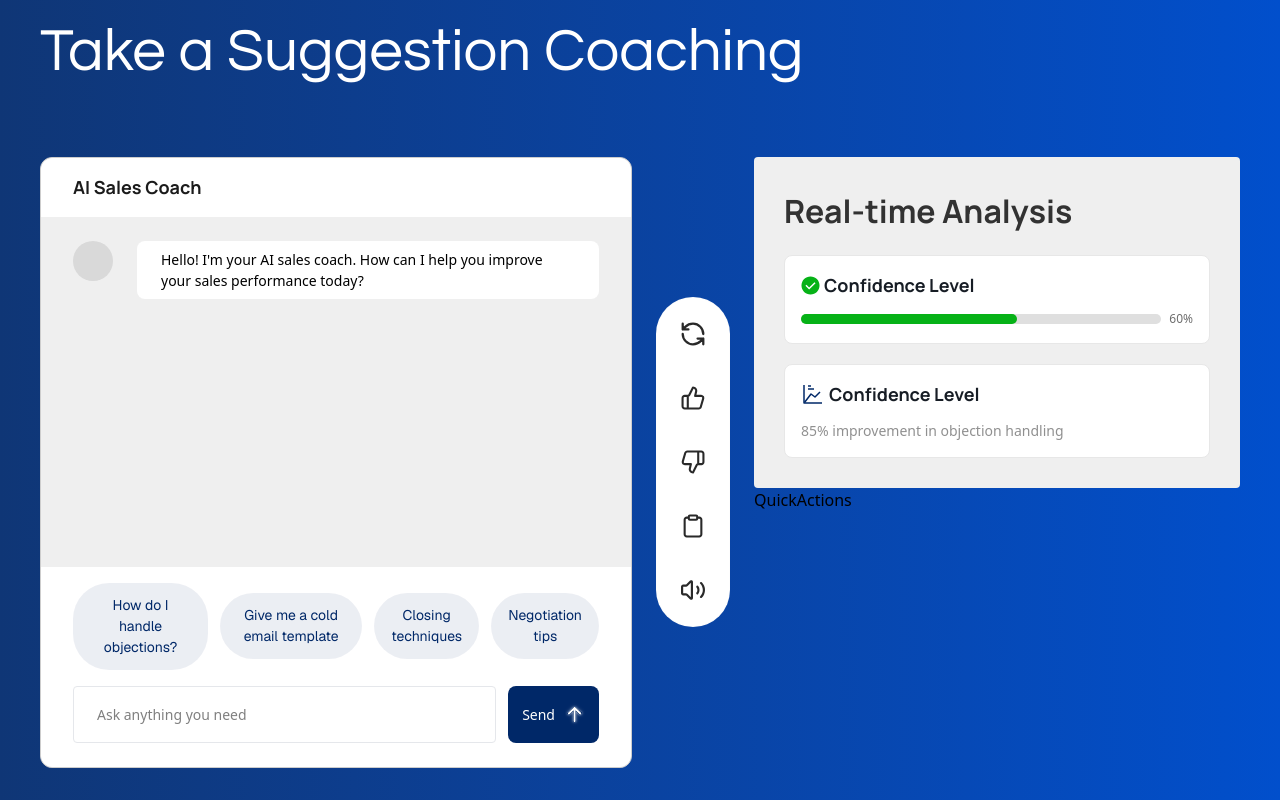
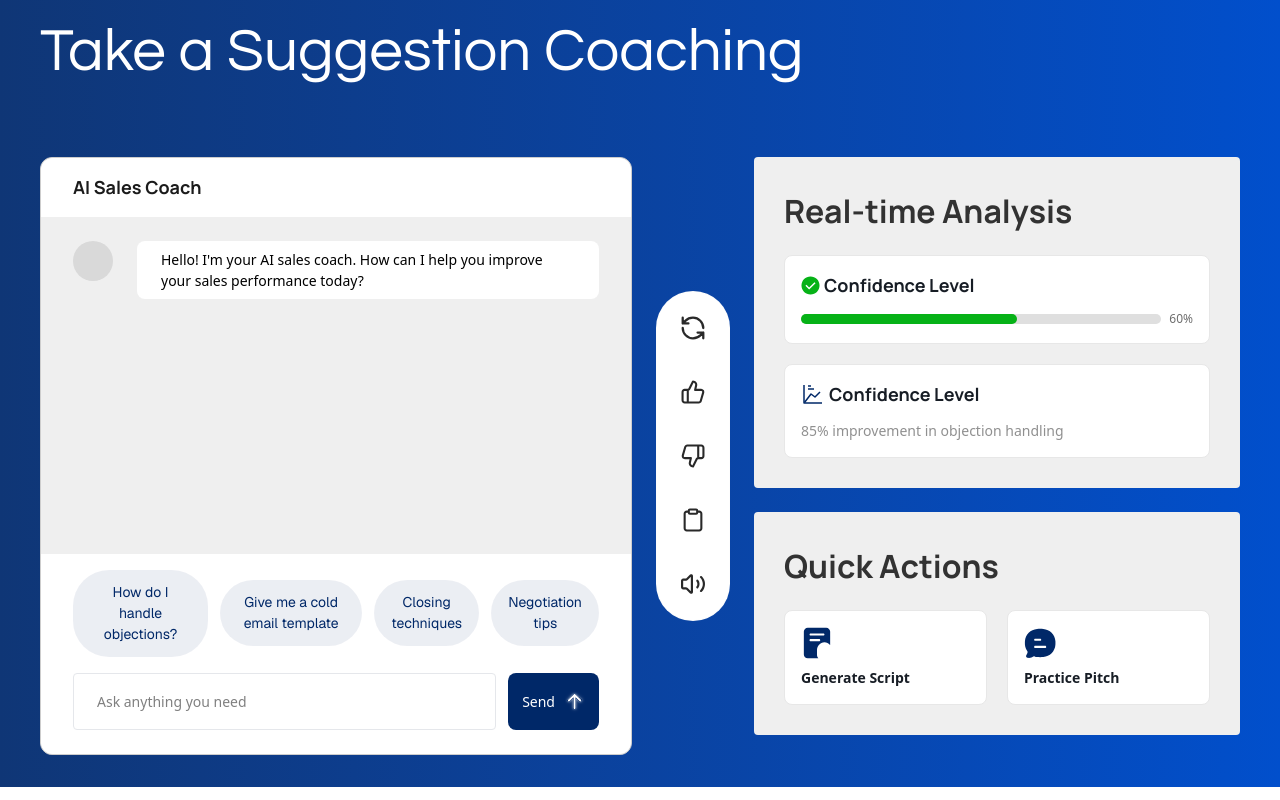
Before and after one commit to masud040/salesRank, a Next.js app: page / in a window 1280 px wide. Shown: the part 1102-1902 px from the top of the page. Built offline with nearby package versions, Linux system fonts and the light colour scheme.

Commit message:
done quick actions section

```diff
--- a/app/components/home/coaching/Analysis.js
+++ b/app/components/home/coaching/Analysis.js
@@ -4,9 +4,10 @@ import Image from "next/image";
 export default function Analysis() {
   return (
     <div className="bg-secondary-200 p-[30px] rounded -[20px] w-full space-y-5">
-      <h1 className="text-[32px] font-manrope font-bold text-secondary-600">
+      <h1 className="text-[24px] md:text-[32px] font-manrope font-bold text-secondary-600">
         Real-time Analysis
       </h1>
+      {/* level progress bar */}
       <div className="bg-white rounded-lg p-4 border space-y-3 border-[#E7E7E7]">
         <div className="flex-start gap-1">
           <div className="h-[19px] w-[19px]">
@@ -29,6 +30,7 @@ export default function Analysis() {
           <p className="text-right text-xs text-secondary-500">60%</p>
         </div>
       </div>
+      {/* level status */}
       <div className="bg-white rounded-lg p-4 border space-y-3 border-[#E7E7E7]">
         <div className="flex-start gap-1">
           <div className="h-[24px] w-[24px]">
--- a/app/components/home/coaching/ChatSection.js
+++ b/app/components/home/coaching/ChatSection.js
@@ -28,7 +28,7 @@ export default function ChatSection() {
         <p className="h3-bold text-[#1B1B1B] font-manrope">AI Sales Coach</p>
       </div>
       {/* chats */}
-      <div className="px-4 md:px-8 py-6 flex-1 min-h-[350px]">
+      <div className="px-4 md:px-8 py-6 flex-1 min-h-[337px]">
         <div className="flex items-start gap-4 md:gap-6">
           <div className="rounded-full bg-[#D9D9D9] p-4 md:p-5" />
           <div className="bg-white px-6 py-2 rounded-[8px]">
--- a/app/components/home/coaching/Coaching.js
+++ b/app/components/home/coaching/Coaching.js
@@ -20,7 +20,7 @@ export default function Coaching() {
           <ChatSection />
           <ChatReactions />
         </div>
-        <div className="col-span-12 lg:col-span-5">
+        <div className="col-span-12 lg:col-span-5 space-y-6">
           <Analysis />
           <QuickActions />
         </div>
--- a/app/components/home/coaching/QuickActions.js
+++ b/app/components/home/coaching/QuickActions.js
@@ -1,3 +1,22 @@
+import Message from "@/public/assets/icons/message.svg";
+import Srcipt from "@/public/assets/icons/script.svg";
+import Image from "next/image";
 export default function QuickActions() {
-  return <div>QuickActions</div>;
+  return (
+    <div className="bg-secondary-200 p-[30px] rounded -[20px] w-full space-y-5">
+      <h1 className="text-[24px] md:text-[32px] font-manrope font-bold text-secondary-600">
+        Quick Actions
+      </h1>
+      <div className="flex-between items-center gap-5">
+        <div className="bg-white rounded-lg p-4 border border-[#E7E7E7] space-y-2 w-full">
+          <Image src={Srcipt} alt="Script" className="size-8" />
+          <p className="h5-semibold text-[#171D25]">Generate Script</p>
+        </div>
+        <div className="bg-white rounded-lg p-4 border border-[#E7E7E7] space-y-2 w-full">
+          <Image src={Message} alt="Message" className="size-8" />
+          <p className="h5-semibold text-[#171D25]">Practice Pitch</p>
+        </div>
+      </div>
+    </div>
+  );
 }
```
Also changed, not shown: public/assets/icons/message.svg (added), public/assets/icons/script.svg (added).
